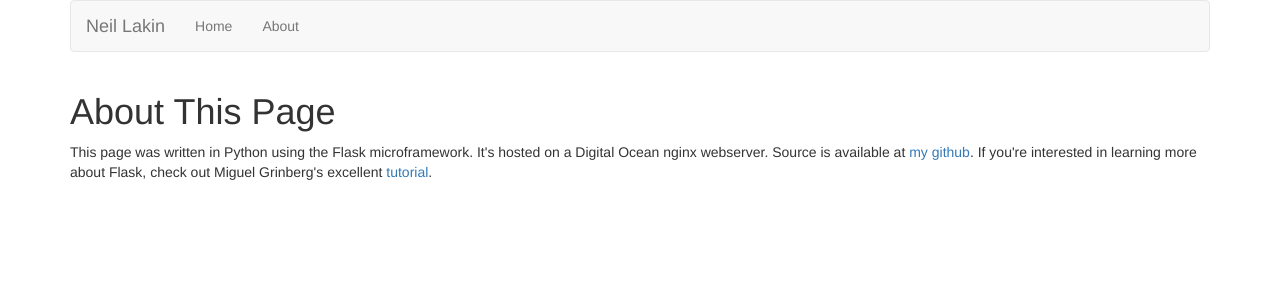
After one commit to nrlakin/homepage, a Flask app: page /about in a window 1280 px wide. The commit adds this page. Shown: the top 300 px of the page. Run offline with Flask 2, Linux system fonts and the light colour scheme; parts of the project's set-up code (start-up, migrations or seed data) failed here and were passed over; some libraries are stand-ins or nearby versions.

Commit message:
add about page.

```diff
--- a/home/frontend/views.py
+++ b/home/frontend/views.py
@@ -5,4 +5,10 @@ from home.frontend import frontend
 @frontend.route('/', methods=['GET'])
 @frontend.route('/index', methods=['GET'])
 def index():
-    return render_template('index.html')
+    return render_template('index.html',
+                            title='Home')
+
+@frontend.route('/about')
+def about():
+    return render_template('about.html',
+                            title='About This Page')
--- /dev/null
+++ b/home/templates/about.html
@@ -0,0 +1,13 @@
+{% extends "base.html" %}
+
+{%block content %}
+<div class="container">
+  <h1>About This Page</h1>
+  <p>This page was written in Python using the Flask microframework. It's hosted
+     on a Digital Ocean nginx webserver. Source is available at
+     <a href="https://github.com/nrlakin">my github</a>. If you're interested in
+      learning more about Flask, check out Miguel Grinberg's excellent
+      <a href="http://blog.miguelgrinberg.com/post/the-flask-mega-tutorial-part-i-hello-world">tutorial</a>.
+    </p>
+
+{% endblock %}
--- a/home/templates/base.html
+++ b/home/templates/base.html
@@ -31,6 +31,7 @@
         <div class="collapse navbar-collapse" id="bs-example-navbar-collapse-1">
           <ul class="nav navbar-nav">
             <li><a href="{{ url_for('frontend.index') }}">Home<span class="sr-only">(current)</span></a></li>
+            <li><a href="{{ url_for('frontend.about') }}">About<span class="sr-only">(current)</span></a></li>
           </ul>
         </div>
       </div>
```
Also changed, not shown: home/templates/404.html (added, +9 -0 lines), home/templates/500.html (added, +11 -0 lines), home/templates/index.html (+4 -4 lines), 1 other file.
